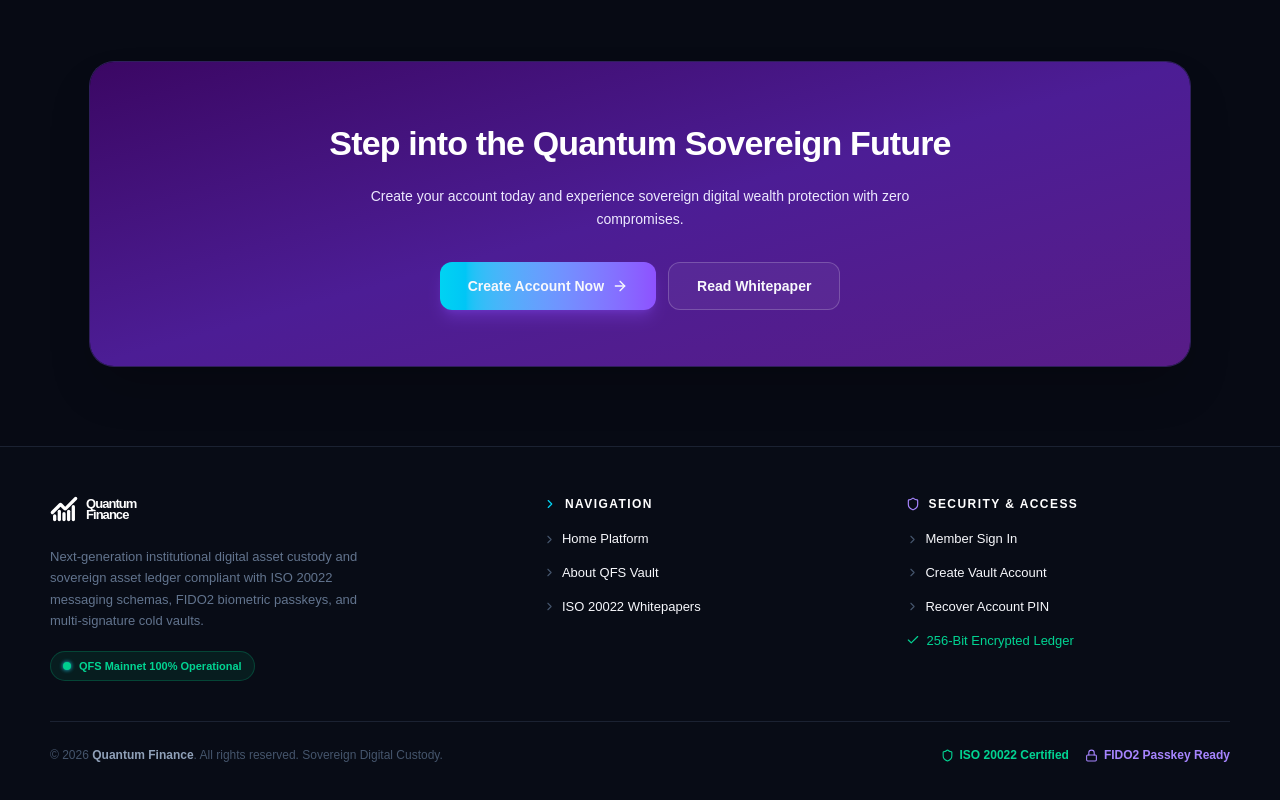
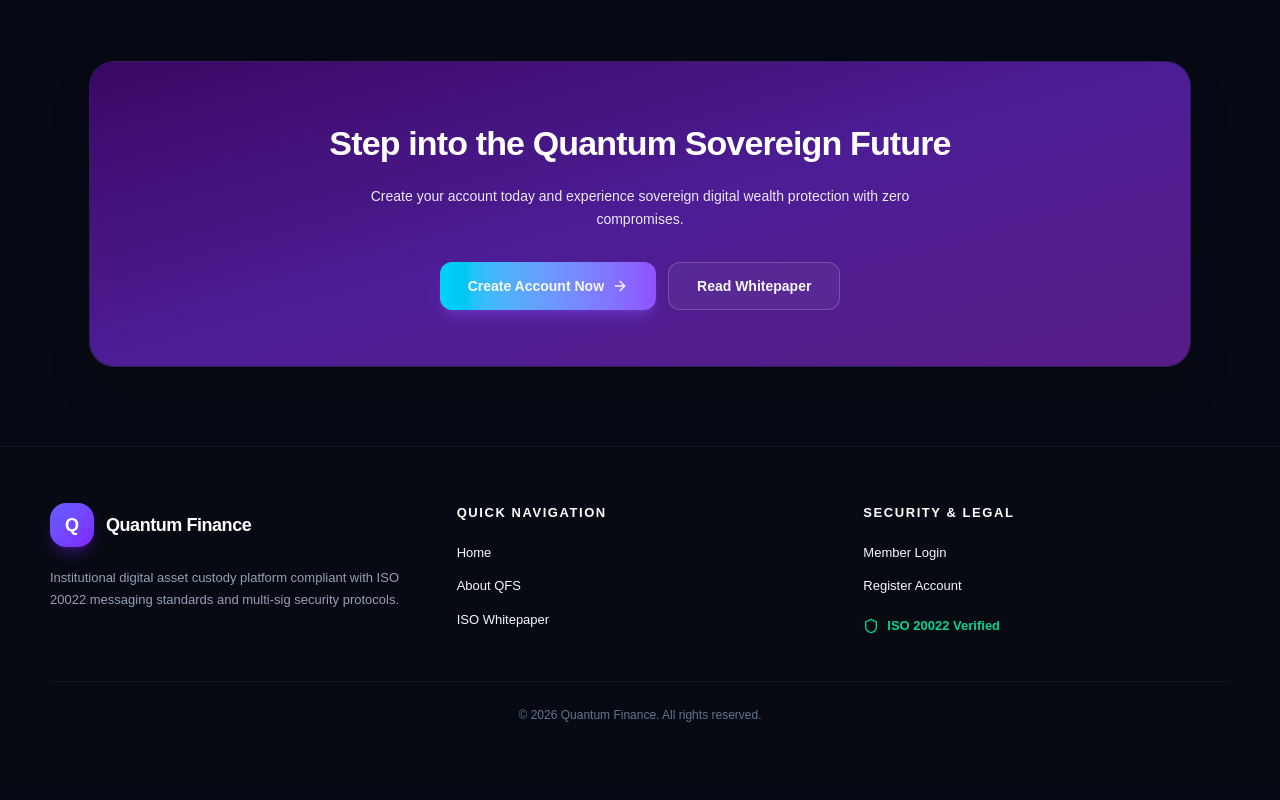
Before and after one commit to Passer-Tech-password/qfs, a Next.js app: page /about in a window 1280 px wide. Shown: the part 2144-2944 px from the top of the page. Built offline with nearby package versions, Linux system fonts and the light colour scheme.

Commit message:
feat(about): replace site footer with custom footer

```diff
--- a/app/about/page.tsx
+++ b/app/about/page.tsx
@@ -11,7 +11,6 @@ import {
   CheckCircle2,
 } from "lucide-react";
 import { SiteHeader } from "@/components/site-header";
-import { SiteFooter } from "@/components/site-footer";
 
 const pillars = [
   {
@@ -234,7 +233,77 @@ export default function AboutPage() {
         </div>
       </section>
 
-      <SiteFooter />
+      <footer className="border-t border-white/5 bg-[#070a12] px-5 py-14 sm:px-6">
+        <div className="mx-auto max-w-[1180px]">
+          <div className="grid gap-10 md:grid-cols-3">
+            {/* Brand */}
+            <div>
+              <Link href="/" className="inline-flex items-center gap-3" aria-label="Quantum Finance home">
+                <span className="grid h-11 w-11 place-items-center rounded-2xl bg-gradient-to-br from-indigo-500 to-violet-600 text-[18px] font-black text-white shadow-lg shadow-violet-600/30">
+                  Q
+                </span>
+                <span className="text-[18px] font-black tracking-tight text-white">
+                  Quantum Finance
+                </span>
+              </Link>
+              <p className="mt-5 max-w-[380px] text-[13px] leading-[1.7] text-slate-400">
+                Institutional digital asset custody platform compliant with ISO 20022 messaging
+                standards and multi-sig security protocols.
+              </p>
+            </div>
+
+            {/* Quick Navigation */}
+            <div>
+              <h4 className="text-[13px] font-extrabold uppercase tracking-[0.12em] text-white">
+                Quick Navigation
+              </h4>
+              <ul className="mt-5 space-y-3.5 text-[13px]">
+                <li>
+                  <Link href="/" className="text-slate-400 transition hover:text-white">
+                    Home
+                  </Link>
+                </li>
+                <li>
+                  <Link href="/about" className="text-slate-400 transition hover:text-white">
+                    About QFS
+                  </Link>
+                </li>
+                <li>
+                  <Link href="/whitepaper" className="text-slate-400 transition hover:text-white">
+                    ISO Whitepaper
+                  </Link>
+                </li>
+              </ul>
+            </div>
+
+            {/* Security & Legal */}
+            <div>
+              <h4 className="text-[13px] font-extrabold uppercase tracking-[0.12em] text-white">
+                Security &amp; Legal
+              </h4>
+              <ul className="mt-5 space-y-3.5 text-[13px]">
+                <li>
+                  <Link href="/login" className="text-slate-400 transition hover:text-white">
+                    Member Login
+                  </Link>
+                </li>
+                <li>
+                  <Link href="/register" className="text-slate-400 transition hover:text-white">
+                    Register Account
+                  </Link>
+                </li>
+              </ul>
+              <span className="mt-5 inline-flex items-center gap-2 text-[13px] font-bold text-emerald-400">
+                <Shield size={16} /> ISO 20022 Verified
+              </span>
+            </div>
+          </div>
+
+          <div className="mt-10 border-t border-white/5 pt-6 text-center text-[12px] text-slate-500">
+            © 2026 Quantum Finance. All rights reserved.
+          </div>
+        </div>
+      </footer>
     </main>
   );
 }
```
Also changed, not shown: 1 other file (tests, documents, lock files or other folders).
